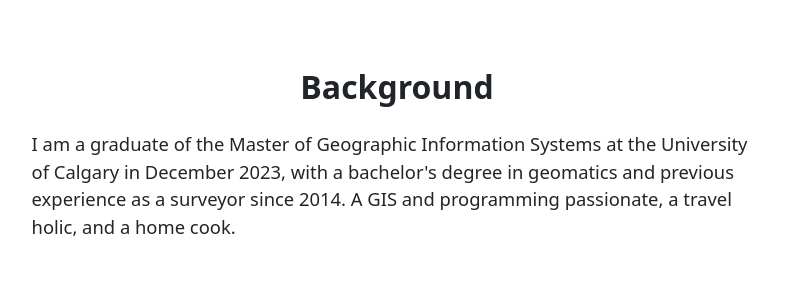
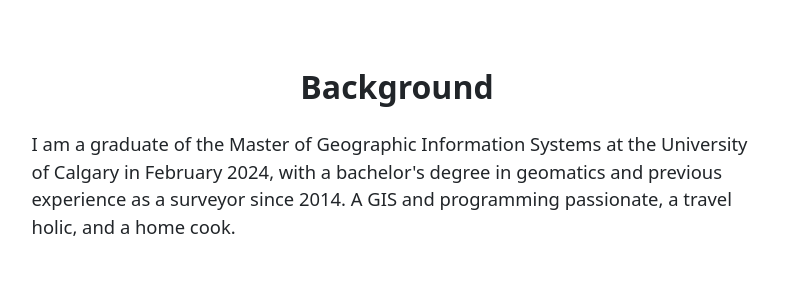
Before and after one commit to michael-mkw/portfolio, a plain HTML site: page aboutMe.html in a window 1280 px wide. Shown: the part 920-1205 px from the top of the page, without its empty margins (243-1030 px from the left). Drawn offline with nearby package versions, Linux system fonts and the light colour scheme.

Commit message:
Minor update in background section in the about me page

```diff
--- a/aboutMe.html
+++ b/aboutMe.html
@@ -55,7 +55,7 @@
             <div class="container px-5 my-5 px-5">
                 <div class="mb-5">
                     <h2 class="text-center fw-bolder mb-4">Background</h2>
-                    <p class="lead70 mb-2">I am a graduate of the Master of Geographic Information Systems at the University of Calgary in December 2023, with a bachelor's degree in geomatics and previous experience as a surveyor since 2014. A GIS and programming passionate, a travel holic, and a home cook. </p>
+                    <p class="lead70 mb-2">I am a graduate of the Master of Geographic Information Systems at the University of Calgary in February 2024, with a bachelor's degree in geomatics and previous experience as a surveyor since 2014. A GIS and programming passionate, a travel holic, and a home cook. </p>
                 </div>
                 <div class="mb-5">
                     <h5 class="lead70 fw-bolder mb-4">My story</h5>
```
